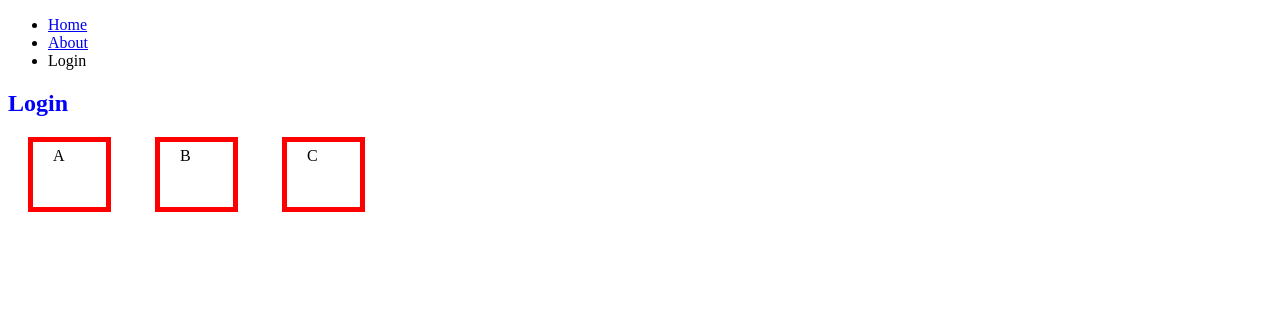
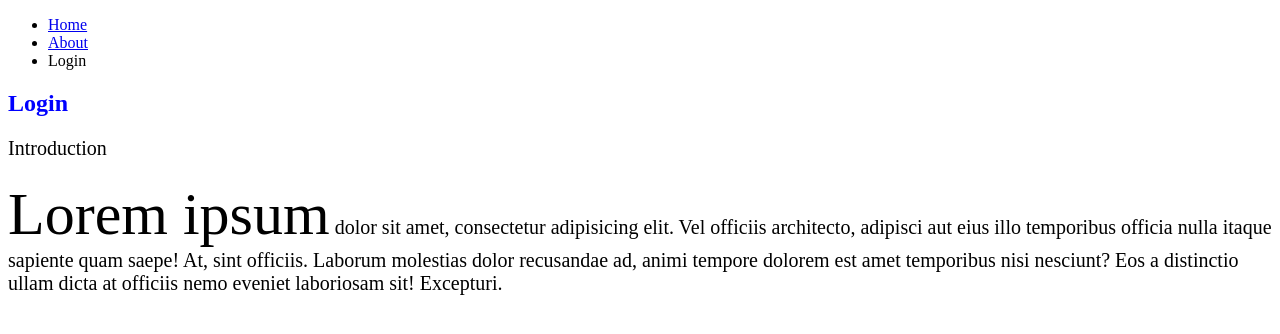
Before and after one commit to bmalvo/the-complete-web-developer, a plain HTML site: page project_files/login.html in a window 1280 px wide. Drawn offline with Linux system fonts and the light colour scheme.

Commit message:
px, em, rem

```diff
--- a/project_files/login.html
+++ b/project_files/login.html
@@ -17,9 +17,9 @@
   </header>
   <section>
     <h2>Login</h2>
-    <div class="box-model">A</div>
-    <div class="box-model">B</div>
-    <div class="box-model">C</div>
+    <p>Introduction</p>
+    <p><span>Lorem ipsum</span> dolor sit amet, consectetur adipisicing elit. Vel officiis architecto, adipisci aut eius illo temporibus officia nulla itaque sapiente quam saepe! At, sint officiis. Laborum molestias dolor recusandae ad, animi tempore dolorem est amet temporibus nisi nesciunt? Eos a distinctio ullam dicta at officiis nemo eveniet laboriosam sit! Excepturi.</p>
+    <p></p>
   </section>
 </body>
 </html>
--- a/project_files/style2.css
+++ b/project_files/style2.css
@@ -2,11 +2,10 @@ h2 {
     color: blue;
 }
 
-.box-model {
-    border: 5px solid red;
-    display: inline-block;
-    padding: 5px 20px;
-    margin: 0px 20px;
-    width: 33px;
-    height: 55px;
+p {
+    font-size: 20px;
 }
+
+span {
+    font-size: 3em;
+}
```
